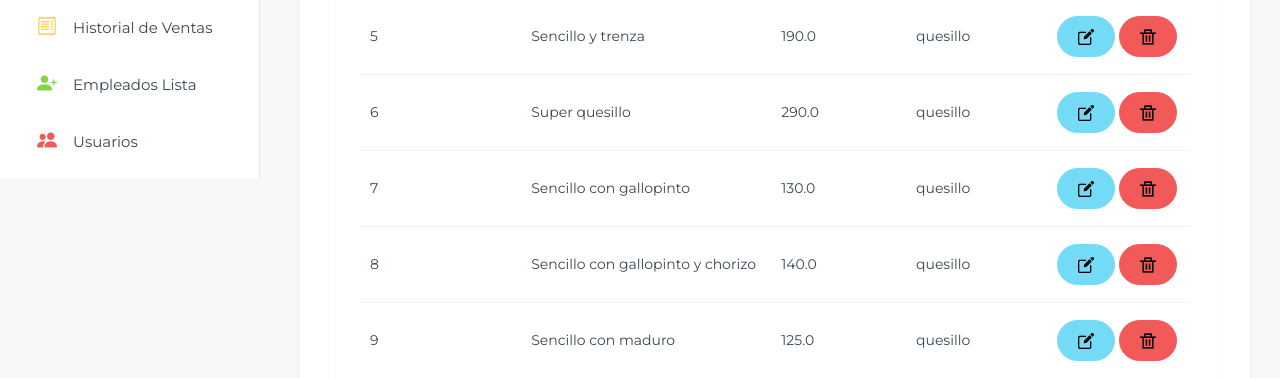
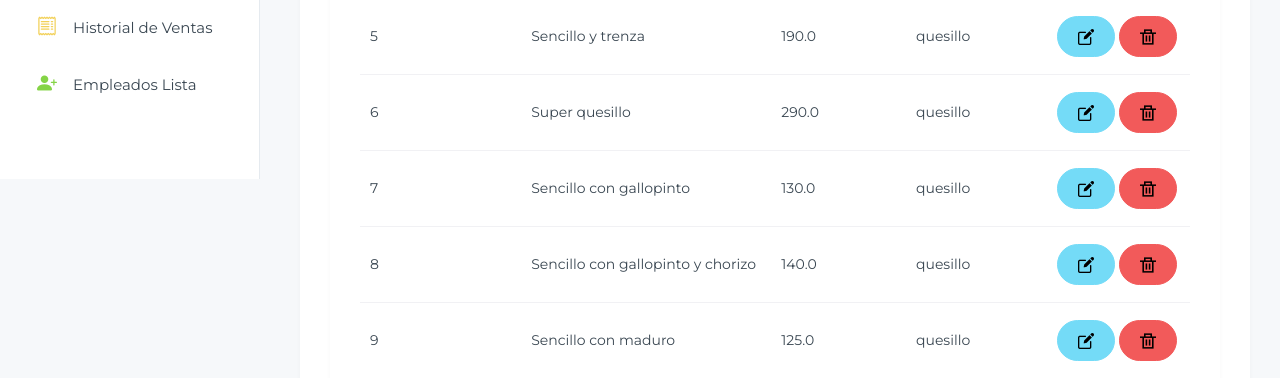
Before and after one commit to JorgeAlemanCanaima/quesillosdb, a Flask app: page /catalogoproductos in a window 1280 px wide. Shown: the part 621-999 px from the top of the page. Run offline with Flask 3, Linux system fonts and the light colour scheme; a user stored in the database is signed in; some libraries are stand-ins or nearby versions.

Commit message:
Elimina el enlace de 'Usuarios' del menú lateral y ajusta la visualización del enlace en el menú desplegable según el rol del usuario. Se actualiza la base de datos 'quesillos.db'.

```diff
--- a/templates/layout.html
+++ b/templates/layout.html
@@ -249,14 +249,7 @@
                 <span class="hide-menu">Empleados Lista</span>
               </a>
             </li>
-            <li class="sidebar-item">
-              <a class="sidebar-link" href="{{ url_for('usuarios') }}" aria-expanded="false">
-                <span>
-                  <i class="bi bi-people-fill text-danger fs-6"></i>
-                </span>
-                <span class="hide-menu">Usuarios</span>
-              </a>
-            </li>
+
             {% endif %}
           </ul>
         </nav>
@@ -279,12 +272,12 @@
                 </a>
                 <div class="dropdown-menu dropdown-menu-end dropdown-menu-animate-up" aria-labelledby="drop2">
                   <div class="message-body">
-                    <a class="sidebar-link mx-3" href="{{ url_for('usuarios') }}" aria-expanded="false">
-                      <span>
-                        <i class="bi bi-person-fill text-info fs-6"></i>
-                      </span>
-                      <span class="hide-menu">Usuarios</span>
+                    {% if session.get('rol') == 'admin' %}
+                    <a href="{{ url_for('usuarios') }}" class="d-flex align-items-center gap-2 dropdown-item">
+                      <i class="bi bi-person-fill text-info fs-6"></i>
+                      <span>Usuarios</span>
                     </a>
+                    {% endif %}
                     <form action="{{ url_for('logout') }}" method="post">
                       <button type="submit" class="btn btn-outline-primary mx-3 mt-2 d-block">Cerrar Sesión</button>
                     </form>
```
Also changed, not shown: quesillos.db.
